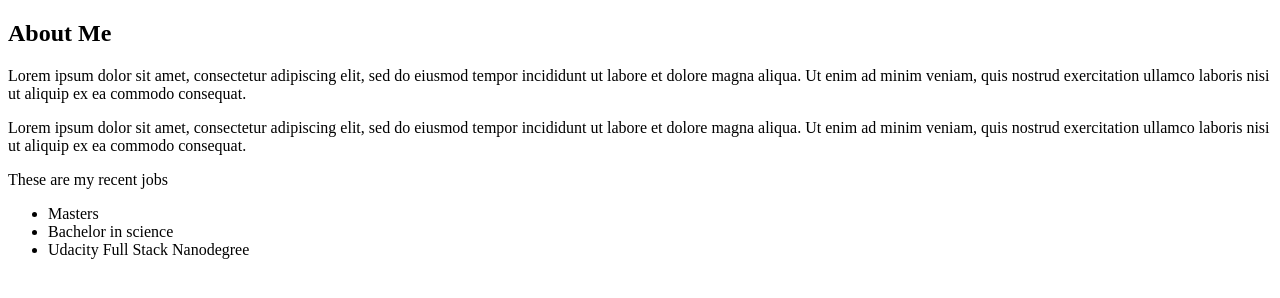
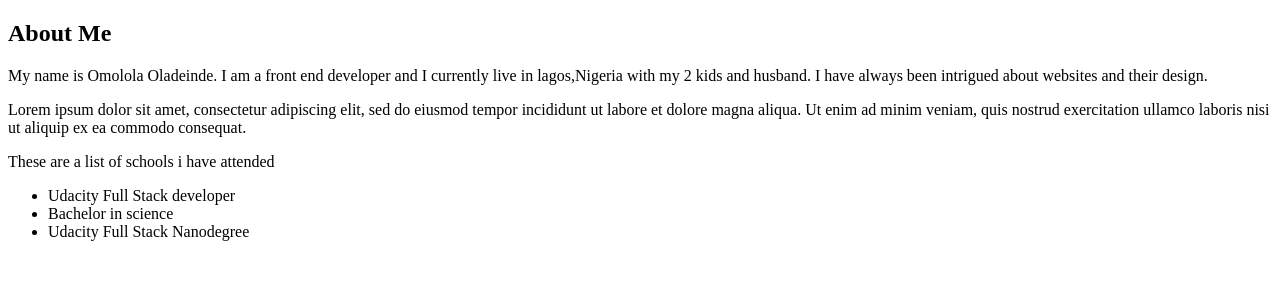
Before and after one commit to lowlah/frontend, a plain HTML site: page about.html in a window 1280 px wide. Shown: the part 60-358 px from the top of the page. Drawn offline with Linux system fonts and the light colour scheme.

Commit message:
edit paragraph

```diff
--- a/about.html
+++ b/about.html
@@ -11,14 +11,14 @@
     <section>
         <h2> About Me</h2>
         <p>
-            Lorem ipsum dolor sit amet, consectetur adipiscing elit, sed do eiusmod tempor incididunt ut labore et dolore magna aliqua. Ut enim ad minim veniam, quis nostrud exercitation ullamco laboris nisi ut aliquip ex ea commodo consequat.
+           My name is Omolola Oladeinde. I am a front end developer and  I currently live in lagos,Nigeria with my 2 kids and husband. I have always been intrigued about websites and their design.
         </p>
         <p>
             Lorem ipsum dolor sit amet, consectetur adipiscing elit, sed do eiusmod tempor incididunt ut labore et dolore magna aliqua. Ut enim ad minim veniam, quis nostrud exercitation ullamco laboris nisi ut aliquip ex ea commodo consequat.
         </p>
-        <p>These are my recent jobs</p>
+        <p>These are a list of schools i have attended</p>
         <ul>
-            <li>Masters</li>
+            <li>Udacity Full Stack developer</li>
             <li>Bachelor in science</li>
             <li>Udacity Full Stack Nanodegree</li>
         </ul>
```
